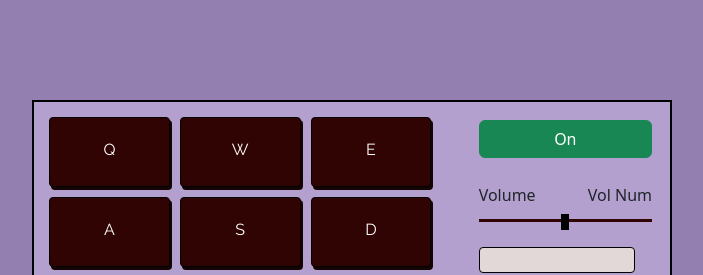
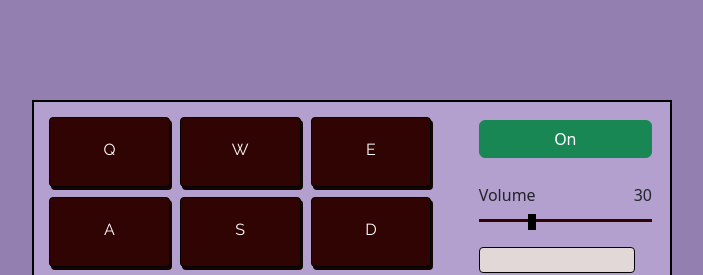
Before and after one commit to menma353/FreeCodeCamp-drum-machine, a React (Vite) app in the folder Drum-Machine/: page / in a window 1280 px wide. Shown: the top 275 px of the page, without its empty margins (288-991 px from the left). Built offline with nearby package versions, Linux system fonts and the light colour scheme; a web font is replaced by a local one.

Commit message:
Volume Control

```diff
--- a/Drum-Machine/src/Actions.js
+++ b/Drum-Machine/src/Actions.js
@@ -6,6 +6,9 @@ export const turnOff = () => {
     return  {type: 'OFF'}
  }
 
+ export const changeVolume = value  => {
+   return {type: "CHANGE_VOLUME" , value}
+ }
 
 
  export * as actions from './Actions'
--- a/Drum-Machine/src/App.jsx
+++ b/Drum-Machine/src/App.jsx
@@ -24,7 +24,7 @@ function App() {
       <div class='drum-machine'>
         <div class="row">
           <div class="col-8">
-                {drumPads.map(pad=> (<Pad id={pad.id} keyTrigger={pad.keyTrigger} url={pad.url} />))}
+                {drumPads.map(pad=> (<Pad key={pad.id} id={pad.id} keyTrigger={pad.keyTrigger} url={pad.url} />))}
           </div>
           <div class="col-4">
             <Control/>
--- a/Drum-Machine/src/Controls.jsx
+++ b/Drum-Machine/src/Controls.jsx
@@ -4,7 +4,12 @@ import { actions } from "./Actions"
 
 function Control(){
     const power = useSelector(state => state.power)
+    const controlVolume = useSelector(state => state.volume)
     const dispatch = useDispatch();
+
+
+
+
 
     function Regulate(){
       if(power === true){
@@ -15,13 +20,19 @@ function Control(){
       }
     }
 
+    function changeThisVolume(){
+      const value  = document.getElementById("volume").value;
+      dispatch(actions.changeVolume(value))
+
+    }
+
 
     return(
         <>
             <div class='controls'>
                 <button class={power ? "btn btn-success" : "btn btn-danger"} onClick={Regulate}> {power ? "On" : "Off"} </button>
-                <label for='volume' >Volume <span class='edge'>Vol Num</span></label>
-                <input type='range' id='volume '></input>
+                <label for='volume' >Volume <span class='edge'>{controlVolume}</span></label>
+                <input type='range' id='volume' min="0" max='100' value={controlVolume} onChange = {changeThisVolume}></input>
                 <div id='display'></div>
             </div>
         </>
--- a/Drum-Machine/src/DrumPad.jsx
+++ b/Drum-Machine/src/DrumPad.jsx
@@ -3,16 +3,19 @@ import allReducers from "./Reducers";
 
 function Pad({id, keyTrigger, url}){
 
+    const power = useSelector(state => state.power)
+    const volume = useSelector(state => state.volume)
+    const audioVolume = Number((volume / 100).toFixed(2))
+
     function PlaySong(){
         const audio = document.getElementById(keyTrigger)
-        console.log(audio)
         audio.currentTime = 0;
-        audio.volume = 0.25;
+        audio.volume = audioVolume;
         audio.play();
 
     }
 
-    const power = useSelector(state => state.power)
+
 
     return(
         <>
--- a/Drum-Machine/src/Reducers.js
+++ b/Drum-Machine/src/Reducers.js
@@ -11,8 +11,18 @@ const powerReducer = (state=true, action) => {
     }
 }
 
+const volumeReducer = (state=30, action) => {
+    switch(action.type){
+        case 'CHANGE_VOLUME':
+            return action.value
+        default:
+            return state
+    }
+}
+
 const allReducers = combineReducers({
-    power : powerReducer
+    power : powerReducer,
+    volume : volumeReducer
 })
 
 export default allReducers
```
